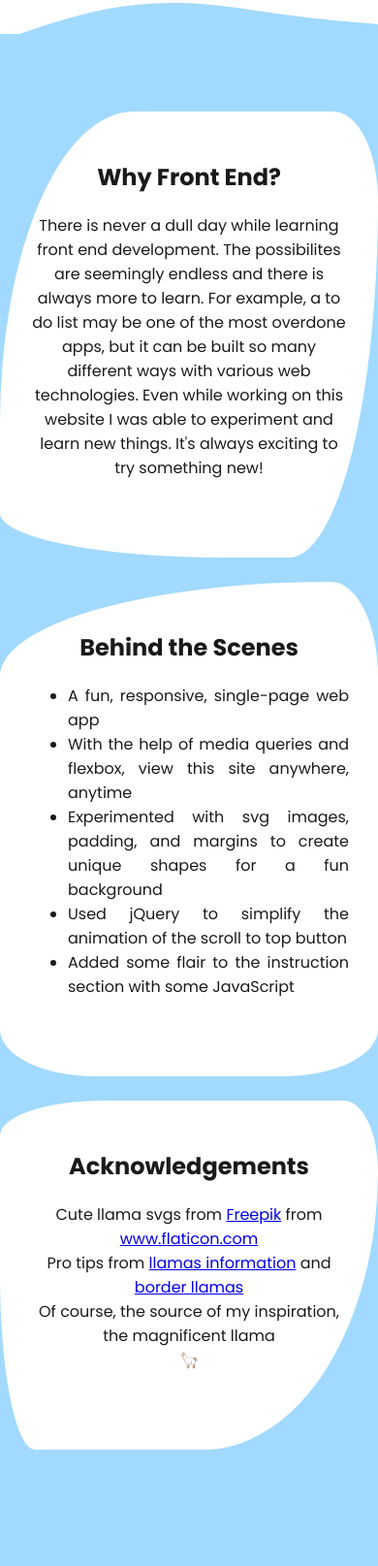
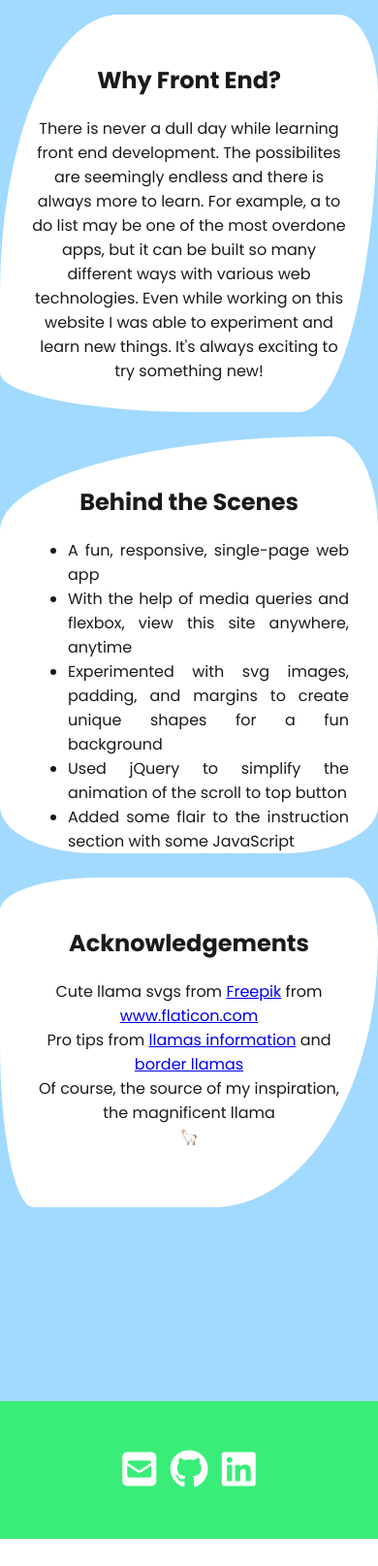
Before and after one commit to kimela1/llama-trainer, a PHP site: page / in a window 390 px wide. Shown: the part 1837-3452 px from the top of the page at 97% size. After the commit the page ends 3424 px from the top, so only its background shows below. Run offline with PHP 8.4, Linux system fonts and the light colour scheme; some libraries are stand-ins or nearby versions.

Commit message:
optimize optimize optimize

```diff
--- a/css/main.css
+++ b/css/main.css
@@ -49,6 +49,11 @@ svg {
   }
   .header-container h1 {
     text-align: center;
+  }
+}
+@media (max-width: 480px) {
+  .header-container {
+    padding-bottom: 100px;
   }
 }
 
@@ -192,15 +197,15 @@ svg {
   text-align: center;
 }
 @media (max-width: 480px) {
+  .about-why {
+    height: 350px;
+  }
+  .about-bts{
+    height: 370px;
+  }
   .about-credits {
     padding: 30p 50px 30px;
-    height: 300px;
-  }
-  .about-bts{
-    height: 450px;
-  }
-  .about-why {
-    height: 400px;
+    height: 280px;
   }
 }
 @media (max-width: 767px) {
```
